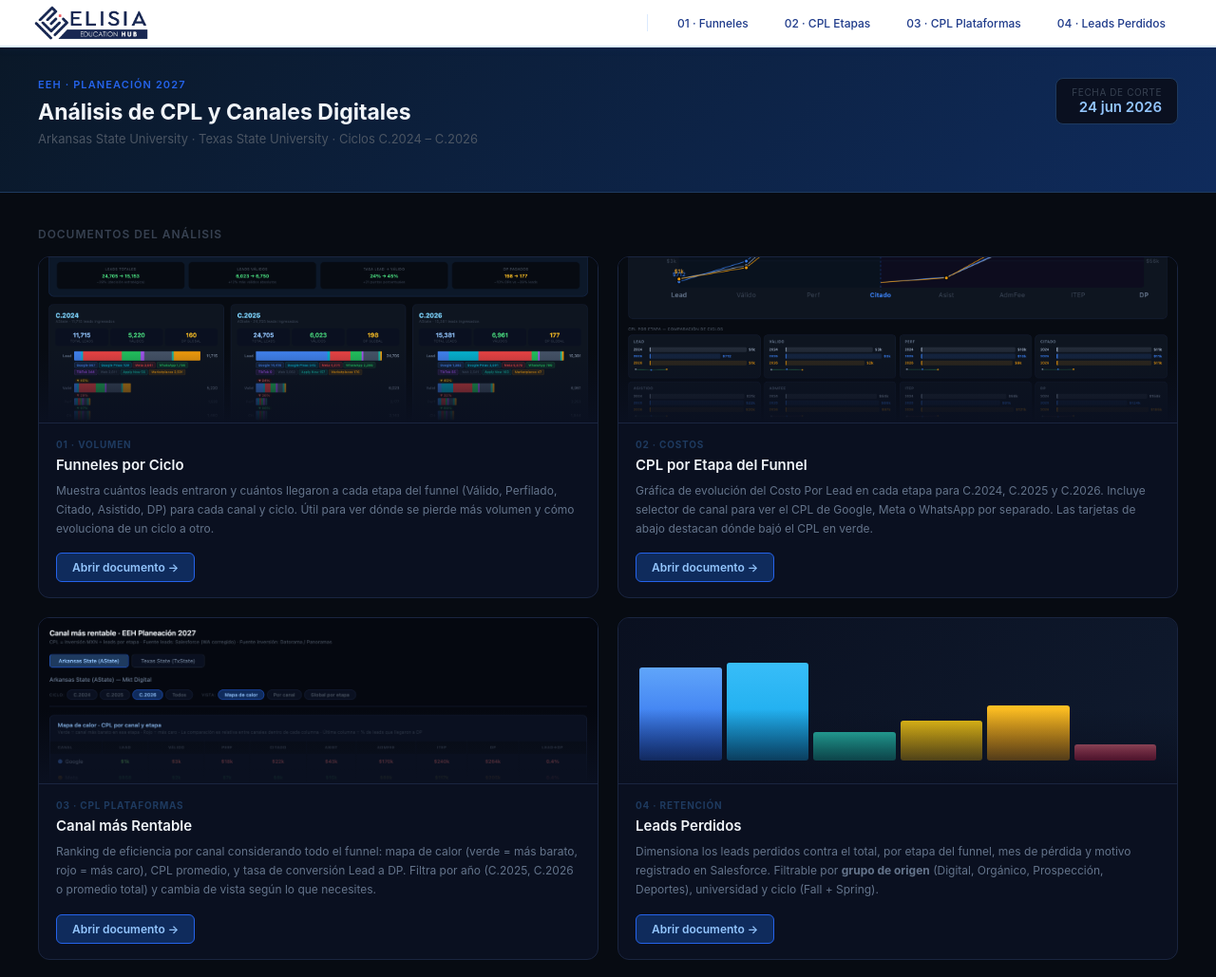
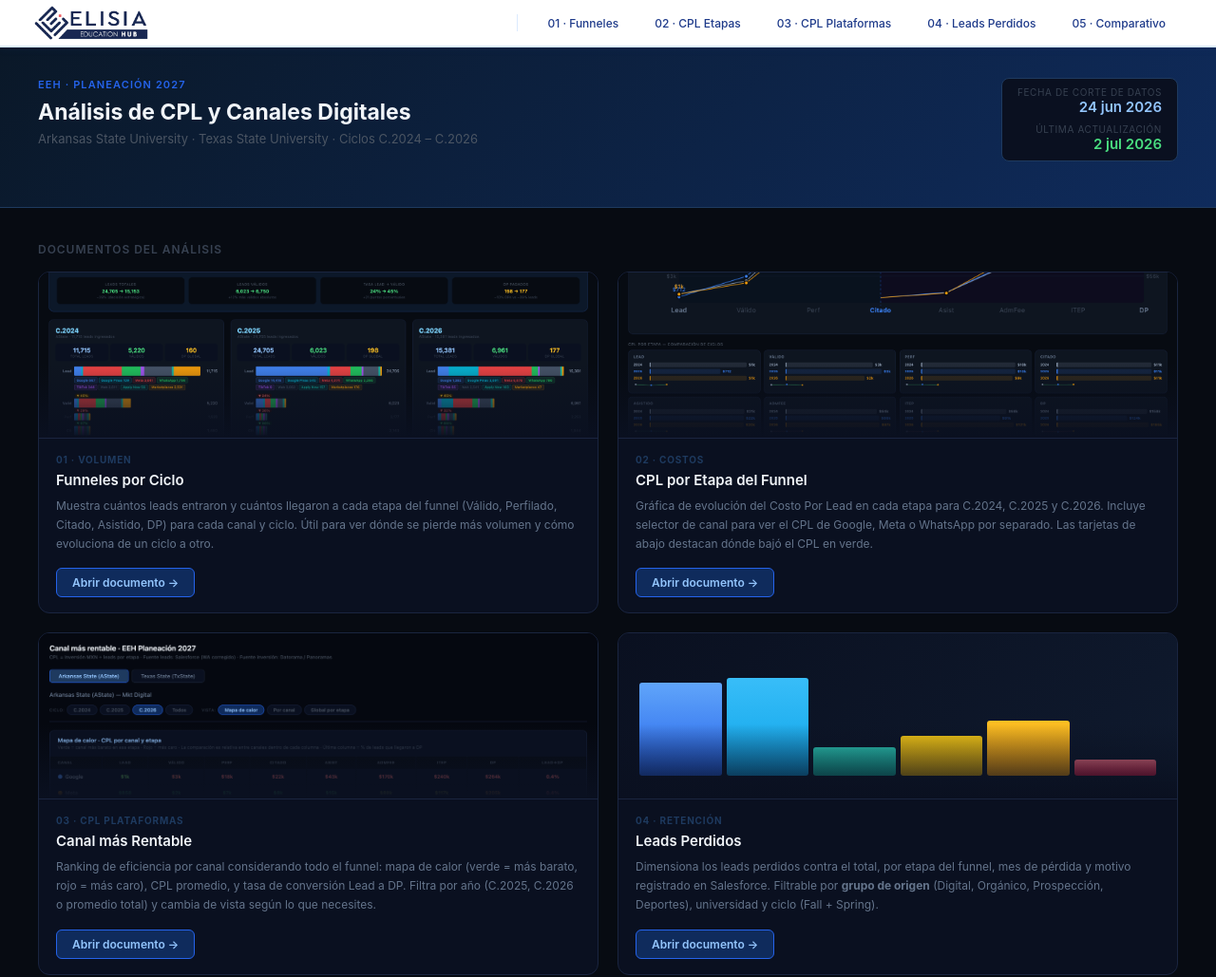
Before and after one commit to rome670719ql2/eeh-cpl-2026, a plain HTML site: page index.html in a window 1280 px wide. Shown: the top 1029 px of the page at 95% size. Drawn offline with Linux system fonts and the light colour scheme.

Commit message:
Tarea 3: menú unificado vía nav.js (autonumerado) + fecha de actualización en portada

```diff
--- a/index.html
+++ b/index.html
@@ -89,15 +89,7 @@
 </head>
 <body>
 
-<nav class="site-nav">
-  <span class="nav-brand"><img src="elisia-logo.webp" class="nav-logo" alt="Elisia Education Hub"></span>
-  <div class="nav-sep"></div>
-  <div class="nav-divider"></div>
-  <a href="funneles_ciclos.html" class="nav-link">01 · Funneles</a>
-  <a href="cpl_etapas.html" class="nav-link">02 · CPL Etapas</a>
-  <a href="canal_rentabilidad.html" class="nav-link">03 · CPL Plataformas</a>
-  <a href="leads_perdidos.html" class="nav-link">04 · Leads Perdidos</a>
-</nav>
+<nav class="site-nav" id="site-nav"></nav>
 
 <div class="page-body">
 
@@ -110,8 +102,10 @@
       <p class="sub">Arkansas State University · Texas State University · Ciclos C.2024 – C.2026</p>
     </div>
     <div class="date-badge">
-      <div class="lbl">Fecha de corte</div>
+      <div class="lbl">Fecha de corte de datos</div>
       <div class="val">24 jun 2026</div>
+      <div class="lbl" style="margin-top:8px">Última actualización</div>
+      <div class="val" style="color:#4ade80">2 jul 2026</div>
     </div>
   </div>
 </div>
@@ -304,7 +298,7 @@
 
 <div class="footer">
   <span>EEH · Planeación 2027 · CourtAvenue / Velocity AI</span>
-  <span>Generado 8 jun 2026 · Leads: Salesforce · Inversión: Datorama / Panoramas v4</span>
+  <span>Actualizado 2 jul 2026 · Leads: Salesforce · Inversión: Datorama / Panoramas v4</span>
 </div>
 
 <script>
@@ -317,5 +311,6 @@
 </script>
 
 </div><!-- end .page-body -->
+<script src="nav.js"></script>
 </body>
 </html>
--- /dev/null
+++ b/nav.js
@@ -0,0 +1,39 @@
+/* ────────────────────────────────────────────────────────────────
+   Menú unificado del dashboard EEH · CPL 2027
+   Fuente ÚNICA de la navegación: editar SOLO este array.
+   - El orden define la numeración (01, 02, …) automáticamente.
+   - Cada página incluye:  <nav class="site-nav" id="site-nav"></nav>
+     y, antes de </body>:   <script src="nav.js"></script>
+   Para agregar una página nueva: añade una línea a PAGES en su lugar.
+   ──────────────────────────────────────────────────────────────── */
+(function () {
+  var PAGES = [
+    { file: 'funneles_ciclos.html',   label: 'Funneles' },
+    { file: 'cpl_etapas.html',        label: 'CPL Etapas' },
+    { file: 'canal_rentabilidad.html',label: 'CPL Plataformas' },
+    { file: 'leads_perdidos.html',    label: 'Leads Perdidos' },
+    { file: 'comparativo.html',       label: 'Comparativo' }
+  ];
+
+  var here = (location.pathname.split('/').pop() || 'index.html').toLowerCase();
+  var nav = document.getElementById('site-nav');
+  if (!nav) return;
+
+  var html =
+    '<a href="index.html" class="nav-brand" title="Portada">' +
+      '<img src="elisia-logo.webp" class="nav-logo" alt="EEH · Elisia Education Hub">' +
+    '</a>' +
+    '<div class="nav-sep"></div>' +
+    '<div class="nav-divider"></div>';
+
+  PAGES.forEach(function (p, i) {
+    var num = ('0' + (i + 1)).slice(-2);
+    var active = (here === p.file.toLowerCase()) ? ' active' : '';
+    html += '<a href="' + p.file + '" class="nav-link' + active + '">' +
+              num + ' · ' + p.label +
+            '</a>';
+  });
+
+  nav.className = 'site-nav';
+  nav.innerHTML = html;
+})();
```
Also changed, not shown: canal_rentabilidad.html (+2 -9 lines), comparativo.html (+2 -10 lines), cpl_etapas.html (+2 -9 lines), funneles_ciclos.html (+2 -9 lines), leads_perdidos.html (+2 -10 lines).
